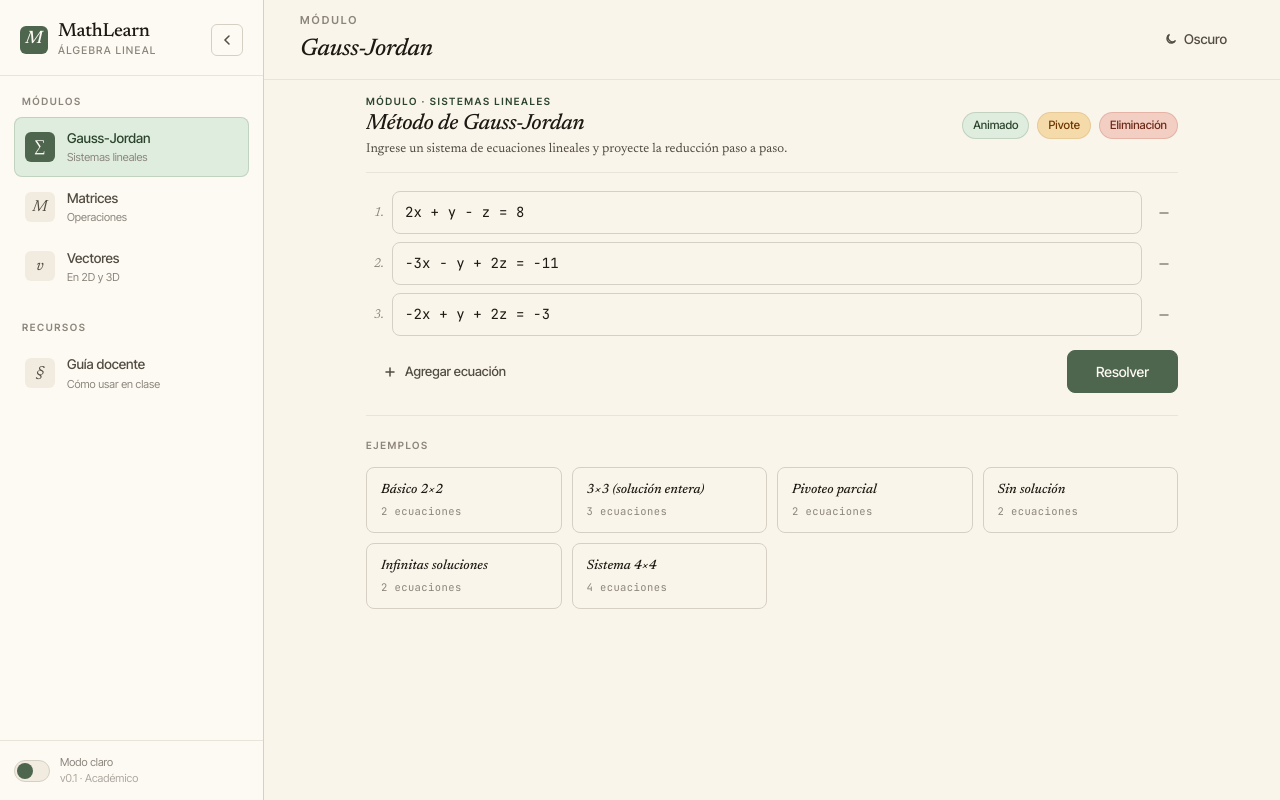
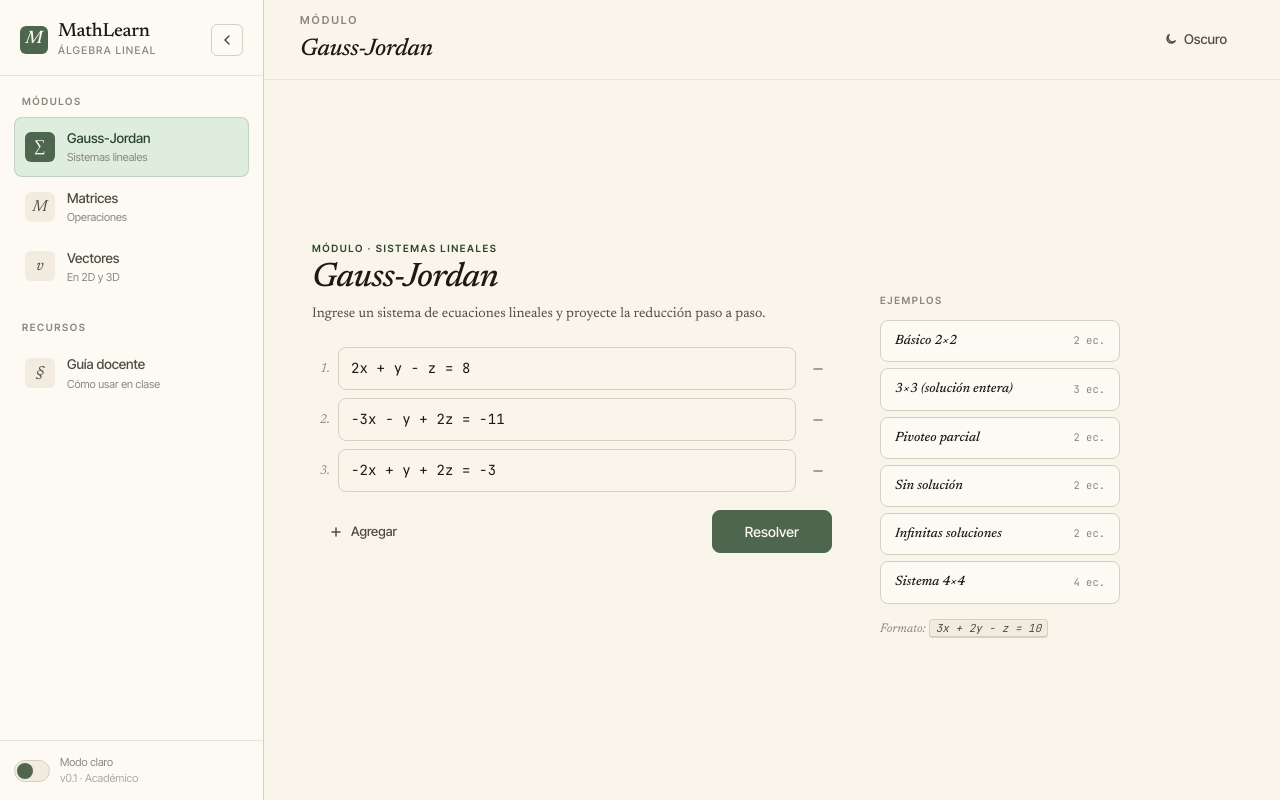
Before and after one commit to ownerng/Algebra-lineal-2026, a React (Vite) app: page / in a window 1280 px wide. Built offline with nearby package versions, Linux system fonts and the light colour scheme.

Commit message:
feat: diseño

```diff
--- a/src/components/gauss/GaussPage.tsx
+++ b/src/components/gauss/GaussPage.tsx
@@ -129,22 +129,14 @@ export default function GaussPage() {
     <div className={`gauss-page ${result ? 'gauss-page--presenting' : ''}`} ref={stageRef}>
 
       {!result ? (
-        <div className="gauss-input-view">
-          <div className="gauss-input-card">
-            <div className="gauss-input-header">
-              <div>
+        <div className="module-landing">
+          <div className="module-landing-center">
+            <div className="module-landing-left">
               <div className="module-eyebrow">Módulo · Sistemas Lineales</div>
-                <h1 className="module-title">Método de Gauss-Jordan</h1>
-                <p className="module-desc">
+              <h1 className="module-landing-title">Gauss-Jordan</h1>
+              <p className="module-landing-desc">
                 Ingrese un sistema de ecuaciones lineales y proyecte la reducción paso a paso.
               </p>
-              </div>
-              <div style={{ display: 'flex', gap: 8, flexShrink: 0 }}>
-                <span className="chip">Animado</span>
-                <span className="chip amber">Pivote</span>
-                <span className="chip terra">Eliminación</span>
-              </div>
-            </div>
 
               {error && <div className="error-banner">{error}</div>}
 
@@ -166,24 +158,29 @@ export default function GaussPage() {
                 ))}
               </div>
 
-            <div style={{ display: 'flex', gap: 8, marginTop: 14 }}>
+              <div className="module-landing-actions">
                 <button className="btn btn-ghost" onClick={addEq} style={{ fontSize: 13 }}>
-                <IconAdd /> Agregar ecuación
+                  <IconAdd /> Agregar
                 </button>
-              <button className="btn btn-primary" onClick={handleSolve} style={{ marginLeft: 'auto', padding: '10px 28px', fontSize: 14 }}>
+                <button className="btn btn-primary btn-go" onClick={handleSolve}>
                   Resolver
                 </button>
               </div>
+            </div>
 
-            <div className="divider" />
-            <div className="sidebar-label" style={{ padding: 0, marginBottom: 8 }}>Ejemplos</div>
-            <div className="examples">
+            <div className="module-landing-right">
+              <div className="module-landing-right-label">Ejemplos</div>
+              <div className="module-landing-examples">
                 {GAUSS_EXAMPLES.map((ex, i) => (
-                <button className="example-card" key={i} onClick={() => { setEquations(ex.equations); setResult(null); setError('') }}>
-                  <div className="example-name">{ex.name}</div>
-                  <div className="example-meta">{ex.equations.length} ecuaciones</div>
+                  <button className="example-pill" key={i} onClick={() => { setEquations(ex.equations); setResult(null); setError('') }}>
+                    <div className="example-pill-name">{ex.name}</div>
+                    <div className="example-pill-meta">{ex.equations.length} ec.</div>
                   </button>
                 ))}
+              </div>
+              <div className="module-landing-hint">
+                Formato: <span className="kbd">3x + 2y - z = 10</span>
+              </div>
             </div>
           </div>
         </div>
--- a/src/components/matops/MatOpsPage.tsx
+++ b/src/components/matops/MatOpsPage.tsx
@@ -75,52 +75,58 @@ export default function MatOpsPage() {
     <div className={`matops-page ${steps ? 'matops-page--presenting' : ''}`}>
 
       {!steps ? (
-        <div className="gauss-input-view">
-          <div className="gauss-input-card">
-            <div className="gauss-input-header">
-              <div>
-                <div className="module-eyebrow">Módulo · Operaciones Matriciales</div>
-                <h1 className="module-title">Matrices</h1>
-                <p className="module-desc">
-                  Suma, resta y multiplicación con desglose animado celda por celda.
-                </p>
+        <div className="module-landing">
+          <div className="module-landing-center">
+            <div className="module-landing-left">
+              <div className="module-eyebrow">Módulo · Operaciones Matriciales</div>
+              <h1 className="module-landing-title">Matrices</h1>
+              <p className="module-landing-desc">
+                Suma, resta y multiplicación con desglose animado celda por celda.
+              </p>
+
+              <div className="op-selector">
+                {OPS.map(o => (
+                  <button key={o.id} className={`op-pill${op === o.id ? ' op-pill--active' : ''}`}
+                    onClick={() => setOp(o.id)}>
+                    <span className="op-pill-label">{o.label}</span>
+                    <span className="op-pill-sub">{o.sub}</span>
+                  </button>
+                ))}
+              </div>
+
+              <div className="size-selector">
+                <span className="size-label">Dimensión</span>
+                {[2, 3, 4].map(n => (
+                  <button key={n} className={`size-btn${size === n ? ' size-btn--active' : ''}`}
+                    onClick={() => updateSize(n)}>{n}×{n}</button>
+                ))}
+              </div>
+
+              {error && <div className="error-banner">{error}</div>}
+
+              <div className="mat-pair">
+                <MatrixGridInput label="A" size={size} values={A} onChange={setA} />
+                <MatrixGridInput label="B" size={size} values={B} onChange={setB} />
+              </div>
+
+              <div className="module-landing-actions">
+                <button className="btn btn-primary btn-go" onClick={compute}>
+                  Calcular y animar
+                </button>
               </div>
             </div>
 
-            <div style={{ marginTop: 18 }}>
-              <h3 className="stage-panel-h">Operación</h3>
-              <div style={{ display: 'grid', gridTemplateColumns: 'repeat(3, 1fr)', gap: 8, marginTop: 12 }}>
-                {OPS.map(o => (
-                  <button key={o.id} className="example-card"
-                    style={{ background: op === o.id ? 'var(--sage-tint)' : 'var(--bg)', borderColor: op === o.id ? 'oklch(0.48 0.045 145 / 0.35)' : 'var(--rule)' }}
-                    onClick={() => setOp(o.id)}>
-                    <div className="example-name">{o.label}</div>
-                    <div className="example-meta">{o.sub}</div>
-                  </button>
-                ))}
+            <div className="module-landing-right">
+              <div className="module-landing-right-label">Operación</div>
+              <div className="op-display">
+                <span className="op-display-letter">A</span>
+                <span className="op-display-sym">{opSym}</span>
+                <span className="op-display-letter">B</span>
+              </div>
+              <div className="module-landing-hint">
+                {opInfo.label} — cada celda de C se calcula y resalta paso a paso.
               </div>
             </div>
-
-            <div style={{ marginTop: 18 }}>
-              <div style={{ display: 'flex', gap: 8, alignItems: 'center', marginBottom: 12 }}>
-                <span style={{ fontSize: 12, color: 'var(--ink-faint)', letterSpacing: '0.1em', textTransform: 'uppercase', fontWeight: 600 }}>Tamaño</span>
-                {[2, 3, 4].map(n => (
-                  <button key={n}
-                    className={`btn btn-icon${size === n ? ' btn-primary' : ' btn-ghost'}`}
-                    style={{ width: 32, height: 32, fontSize: 13, border: '1px solid var(--rule)' }}
-                    onClick={() => updateSize(n)}>{n}</button>
-                ))}
-              </div>
-              {error && <div className="error-banner">{error}</div>}
-              <MatrixGridInput label="A" size={size} values={A} onChange={setA} />
-              <div style={{ marginTop: 16 }}>
-                <MatrixGridInput label="B" size={size} values={B} onChange={setB} />
-              </div>
-            </div>
-
-            <button className="btn btn-primary" style={{ width: '100%', marginTop: 18, padding: '10px 28px', fontSize: 14 }} onClick={compute}>
-              Calcular y animar
-            </button>
           </div>
         </div>
       ) : (
--- a/src/components/vectors/VectorsPage.tsx
+++ b/src/components/vectors/VectorsPage.tsx
@@ -92,61 +92,61 @@ export default function VectorsPage() {
     <div className={`vectors-page ${hasAnim ? 'vectors-page--presenting' : ''}`}>
 
       {!hasAnim ? (
-        <div className="gauss-input-view">
-          <div className="gauss-input-card">
-            <div className="gauss-input-header">
-              <div>
+        <div className="module-landing">
+          <div className="module-landing-center">
+            <div className="module-landing-left">
               <div className="module-eyebrow">Módulo · Operaciones Vectoriales</div>
-                <h1 className="module-title">Vectores en el espacio</h1>
-                <p className="module-desc">
-                  Suma, resta, producto punto y cruz, norma y ángulo — visualización animada en 2D y 3D.
+              <h1 className="module-landing-title">Vectores</h1>
+              <p className="module-landing-desc">
+                Suma, resta, producto punto y cruz, norma y ángulo — visualización en 2D y 3D.
               </p>
-              </div>
-            </div>
 
-            <div style={{ marginTop: 18 }}>
-              <h3 className="stage-panel-h">Operación</h3>
-              <div style={{ display: 'grid', gridTemplateColumns: '1fr 1fr', gap: 6, marginTop: 10 }}>
+              <div className="op-selector op-selector--cols2">
                 {OP_LABELS.map(o => (
-                  <button key={o.id} className="example-card"
-                    style={{ background: op === o.id ? 'var(--sage-tint)' : 'var(--bg)', borderColor: op === o.id ? 'oklch(0.48 0.045 145 / 0.35)' : 'var(--rule)' }}
+                  <button key={o.id} className={`op-pill${op === o.id ? ' op-pill--active' : ''}`}
                     onClick={() => { setOp(o.id); setSteps([]); setResult(null) }}>
-                    <div className="example-name">{o.label}</div>
-                    <div className="example-meta">{o.sub}</div>
+                    <span className="op-pill-label">{o.label}</span>
+                    <span className="op-pill-sub">{o.sub}</span>
                   </button>
                 ))}
               </div>
+
+              <div className="vec-pair">
+                <VecInput label="a" value={vecA} onChange={setVecA} />
+                {meta.needsB && <VecInput label="b" value={vecB} onChange={setVecB} />}
               </div>
 
-            <div style={{ marginTop: 18 }}>
-              <VecInput label="a" value={vecA} onChange={setVecA} />
-              {meta.needsB && <div style={{ marginTop: 14 }}><VecInput label="b" value={vecB} onChange={setVecB} /></div>}
-
               {meta.needsScalar && (
-                <div style={{ display: 'flex', flexDirection: 'column', gap: 6, marginTop: 14 }}>
+                <div className="scalar-row">
                   <span style={{ fontFamily: 'var(--font-serif)', fontStyle: 'italic', fontSize: 14, color: 'var(--ink)' }}>
                     Escalar <strong>k</strong>
                   </span>
                   <input className="input" type="number" value={scalar}
                     onChange={e => setScalar(parseFloat(e.target.value) || 0)}
-                    style={{ width: 90 }} />
+                    style={{ width: 80, textAlign: 'center' }} />
                 </div>
               )}
+
+              <div className="module-landing-actions">
+                <button className="btn btn-primary btn-go" onClick={compute}>
+                  Animar operación
+                </button>
+              </div>
             </div>
 
-            <button className="btn btn-primary" style={{ width: '100%', marginTop: 18, padding: '10px 28px', fontSize: 14 }} onClick={compute}>
-              Animar operación
-            </button>
-
-            <div className="divider" />
-            <div className="sidebar-label" style={{ padding: 0, marginBottom: 4 }}>Ejemplos</div>
-            <div className="examples">
+            <div className="module-landing-right">
+              <div className="module-landing-right-label">Ejemplos</div>
+              <div className="module-landing-examples">
                 {VECTOR_EXAMPLES.map(ex => (
-                <button key={ex.name} className="example-card"
+                  <button key={ex.name} className="example-pill"
                     onClick={() => { setVecA(ex.a); setVecB(ex.b); setSteps([]); setResult(null) }}>
-                  <div className="example-name">{ex.name}</div>
+                    <div className="example-pill-name">{ex.name}</div>
                   </button>
                 ))}
+              </div>
+              <div className="module-landing-hint">
+                Arrastra para rotar la escena 3D · scroll para zoom
+              </div>
             </div>
           </div>
         </div>
--- a/src/index.css
+++ b/src/index.css
@@ -923,29 +923,267 @@ input[type=number] { -moz-appearance: textfield; appearance: textfield; }
   to { opacity: 1; }
 }
 
-.gauss-input-view {
+/* ─── Module Landing (input views) ──────────────────────────────────────── */
+.module-landing {
   flex: 1;
   min-height: 0;
   display: flex;
-  flex-direction: column;
-  padding: 16px 32px 20px;
-  max-width: 860px;
-  width: 100%;
-  margin: 0 auto;
-}
-.gauss-input-card {
-  flex: 1;
-  min-height: 0;
+  align-items: center;
+  justify-content: center;
+  padding: 20px;
   overflow-y: auto;
 }
-.gauss-input-header {
+.module-landing-center {
+  display: flex;
+  align-items: flex-start;
+  gap: 48px;
+  max-width: 920px;
+  width: 100%;
+}
+
+.module-landing-left {
+  flex: 1;
+  min-width: 0;
+  max-width: 520px;
+}
+.module-landing-title {
+  font-family: var(--font-serif);
+  font-size: 34px;
+  letter-spacing: -0.02em;
+  font-weight: 500;
+  font-style: italic;
+  margin: 4px 0 6px;
+  line-height: 1.1;
+}
+.module-landing-desc {
+  font-family: var(--font-serif);
+  font-size: 14px;
+  color: var(--ink-soft);
+  line-height: 1.55;
+  margin: 0 0 22px;
+}
+.module-landing-actions {
+  display: flex;
+  align-items: center;
+  gap: 10px;
+  margin-top: 18px;
+}
+.btn-go {
+  margin-left: auto;
+  padding: 10px 32px;
+  font-size: 14px;
+  letter-spacing: 0.01em;
+}
+
+.module-landing-right {
+  width: 240px;
+  flex-shrink: 0;
+  padding-top: 52px;
+}
+.module-landing-right-label {
+  font-size: 10px;
+  letter-spacing: 0.16em;
+  text-transform: uppercase;
+  color: var(--ink-faint);
+  font-weight: 600;
+  margin-bottom: 12px;
+}
+.module-landing-examples {
+  display: flex;
+  flex-direction: column;
+  gap: 6px;
+}
+.module-landing-hint {
+  font-family: var(--font-serif);
+  font-size: 12.5px;
+  color: var(--ink-faint);
+  font-style: italic;
+  margin-top: 16px;
+  line-height: 1.5;
+}
+.example-pill {
   display: flex;
   align-items: center;
   justify-content: space-between;
+  padding: 10px 14px;
+  background: var(--bg-elev);
+  border: 1px solid var(--rule);
+  border-radius: var(--r-md);
+  cursor: pointer;
+  text-align: left;
+  transition: background 140ms, border-color 140ms;
+}
+.example-pill:hover {
+  background: var(--sage-tint);
+  border-color: oklch(0.48 0.045 145 / 0.3);
+}
+.example-pill-name {
+  font-family: var(--font-serif);
+  font-size: 13.5px;
+  font-style: italic;
+  font-weight: 500;
+}
+.example-pill-meta {
+  font-family: var(--font-mono);
+  font-size: 10.5px;
+  color: var(--ink-faint);
+}
+
+/* ── Op selector pills ── */
+.op-selector {
+  display: flex;
+  gap: 6px;
+  margin-bottom: 18px;
+}
+.op-selector--cols2 {
+  display: grid;
+  grid-template-columns: 1fr 1fr 1fr;
+}
+.op-pill {
+  display: flex;
+  flex-direction: column;
+  align-items: center;
+  gap: 2px;
+  padding: 10px 16px;
+  background: var(--bg-elev);
+  border: 1px solid var(--rule);
+  border-radius: var(--r-md);
+  cursor: pointer;
+  text-align: center;
+  flex: 1;
+  transition: background 140ms, border-color 140ms, color 140ms;
+}
+.op-pill:hover {
+  background: var(--bg-sunken);
+}
+.op-pill--active {
+  background: var(--sage-tint);
+  border-color: oklch(0.48 0.045 145 / 0.35);
+  color: var(--sage-deep);
+}
+.op-pill-label {
+  font-family: var(--font-serif);
+  font-size: 13.5px;
+  font-style: italic;
+  font-weight: 500;
+}
+.op-pill-sub {
+  font-family: var(--font-mono);
+  font-size: 10.5px;
+  color: var(--ink-faint);
+  letter-spacing: 0.02em;
+}
+.op-pill--active .op-pill-sub {
+  color: var(--sage);
+}
+
+/* ── Size selector ── */
+.size-selector {
+  display: flex;
+  align-items: center;
+  gap: 8px;
+  margin-bottom: 18px;
+}
+.size-label {
+  font-size: 11px;
+  letter-spacing: 0.12em;
+  text-transform: uppercase;
+  color: var(--ink-faint);
+  font-weight: 600;
+  margin-right: 4px;
+}
+.size-btn {
+  width: 42px;
+  height: 32px;
+  display: grid;
+  place-items: center;
+  background: var(--bg-elev);
+  border: 1px solid var(--rule);
+  border-radius: var(--r-sm);
+  cursor: pointer;
+  font-family: var(--font-mono);
+  font-size: 12px;
+  color: var(--ink-soft);
+  transition: background 140ms, border-color 140ms, color 140ms;
+}
+.size-btn:hover { background: var(--bg-sunken); }
+.size-btn--active {
+  background: var(--sage);
+  border-color: var(--sage);
+  color: var(--bg-elev);
+  font-weight: 600;
+}
+[data-theme='dark'] .size-btn--active { color: oklch(0.18 0.012 140); }
+
+/* ── Matrix pair side by side ── */
+.mat-pair {
+  display: grid;
+  grid-template-columns: 1fr 1fr;
   gap: 20px;
-  margin-bottom: 18px;
-  padding-bottom: 14px;
-  border-bottom: 1px solid var(--rule-soft);
+}
+
+/* ── Vector pair ── */
+.vec-pair {
+  display: grid;
+  grid-template-columns: 1fr 1fr;
+  gap: 14px;
+}
+
+/* ── Scalar row ── */
+.scalar-row {
+  display: flex;
+  align-items: center;
+  gap: 12px;
+  margin-top: 14px;
+}
+
+/* ── Op display (matops right panel) ── */
+.op-display {
+  display: flex;
+  align-items: center;
+  justify-content: center;
+  gap: 14px;
+  padding: 28px 0;
+}
+.op-display-letter {
+  font-family: var(--font-serif);
+  font-size: 36px;
+  font-style: italic;
+  font-weight: 500;
+  color: var(--ink-soft);
+}
+.op-display-sym {
+  font-family: var(--font-serif);
+  font-size: 28px;
+  color: var(--sage);
+  font-weight: 500;
+}
+
+@media (max-width: 860px) {
+  .module-landing-center {
+    flex-direction: column;
+    gap: 24px;
+    align-items: stretch;
+  }
+  .module-landing-left { max-width: 100%; }
+  .module-landing-right {
+    width: 100%;
+    padding-top: 0;
+    border-top: 1px solid var(--rule-soft);
+    padding-top: 16px;
+  }
+  .module-landing-examples {
+    flex-direction: row;
+    flex-wrap: wrap;
+  }
+  .example-pill { flex: 1; min-width: 120px; }
+  .mat-pair, .vec-pair { grid-template-columns: 1fr; }
+}
+
+@media (max-width: 600px) {
+  .module-landing { padding: 12px; }
+  .module-landing-title { font-size: 26px; }
+  .op-selector--cols2 { grid-template-columns: 1fr 1fr; }
 }
 
 .gauss-cinema {
@@ -1237,12 +1475,8 @@ input[type=number] { -moz-appearance: textfield; appearance: textfield; }
 }
 
 /* ─── Responsive ─────────────────────────────────────────────────────────── */
-@media (max-width: 1280px) {
-  .gauss-input-view { padding: 14px 24px 16px; }
-}
 @media (max-width: 1100px) {
   :root { --sidebar-w: 220px; }
-  .gauss-input-view { padding: 12px 18px 14px; }
   .gauss-page--presenting .matrix-cell {
     min-width: 72px;
     min-height: 54px;
@@ -1250,7 +1484,6 @@ input[type=number] { -moz-appearance: textfield; appearance: textfield; }
   }
 }
 @media (max-width: 960px) {
-  .gauss-input-view { padding: 10px 14px 12px; }
   .gauss-page--presenting .matrix-cell {
     min-width: 60px;
     min-height: 44px;
```
Lines whose indentation alone changed are shown as unchanged.
